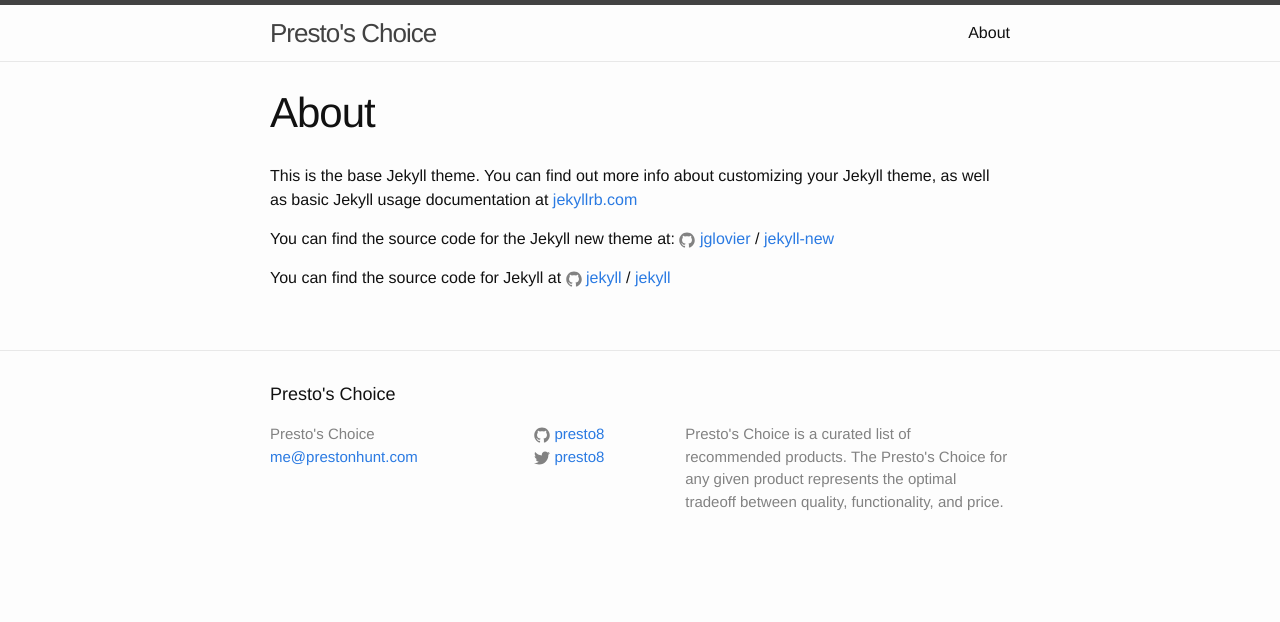
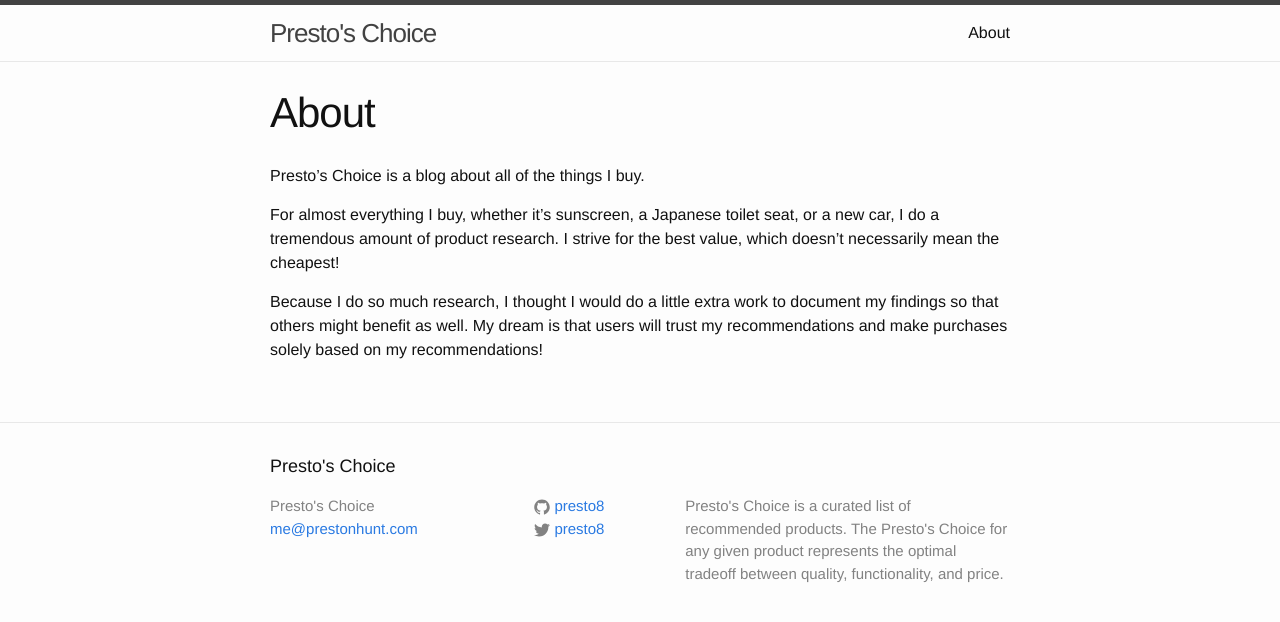
Before and after one commit to presto8/prestoschoice, a Jekyll site: the page built from about.md, in a window 1280 px wide. Shown: the top 622 px of the page. Built offline with Jekyll 4.4.1, drawn with Linux system fonts in a browser that asks for light colours.

Commit message:
Update about

```diff
--- a/about.md
+++ b/about.md
@@ -4,12 +4,13 @@
 permalink: /about/
 ---
 
-This is the base Jekyll theme. You can find out more info about customizing your Jekyll theme, as well as basic Jekyll usage documentation at [jekyllrb.com](http://jekyllrb.com/)
+Presto’s Choice is a blog about all of the things I buy.
 
-You can find the source code for the Jekyll new theme at:
-{% include icon-github.html username="jglovier" %} /
-[jekyll-new](https://github.com/jglovier/jekyll-new)
+For almost everything I buy, whether it’s sunscreen, a Japanese toilet seat, or
+a new car, I do a tremendous amount of product research. I strive for the best
+value, which doesn’t necessarily mean the cheapest!
 
-You can find the source code for Jekyll at
-{% include icon-github.html username="jekyll" %} /
-[jekyll](https://github.com/jekyll/jekyll)
+Because I do so much research, I thought I would do a little extra work to
+document my findings so that others might benefit as well. My dream is that
+users will trust my recommendations and make purchases solely based on my
+recommendations!
```
Also changed, not shown: _posts/2016-07-10-bike-rack-for-trailer-hitch.md (deleted, +0 -7 lines).
